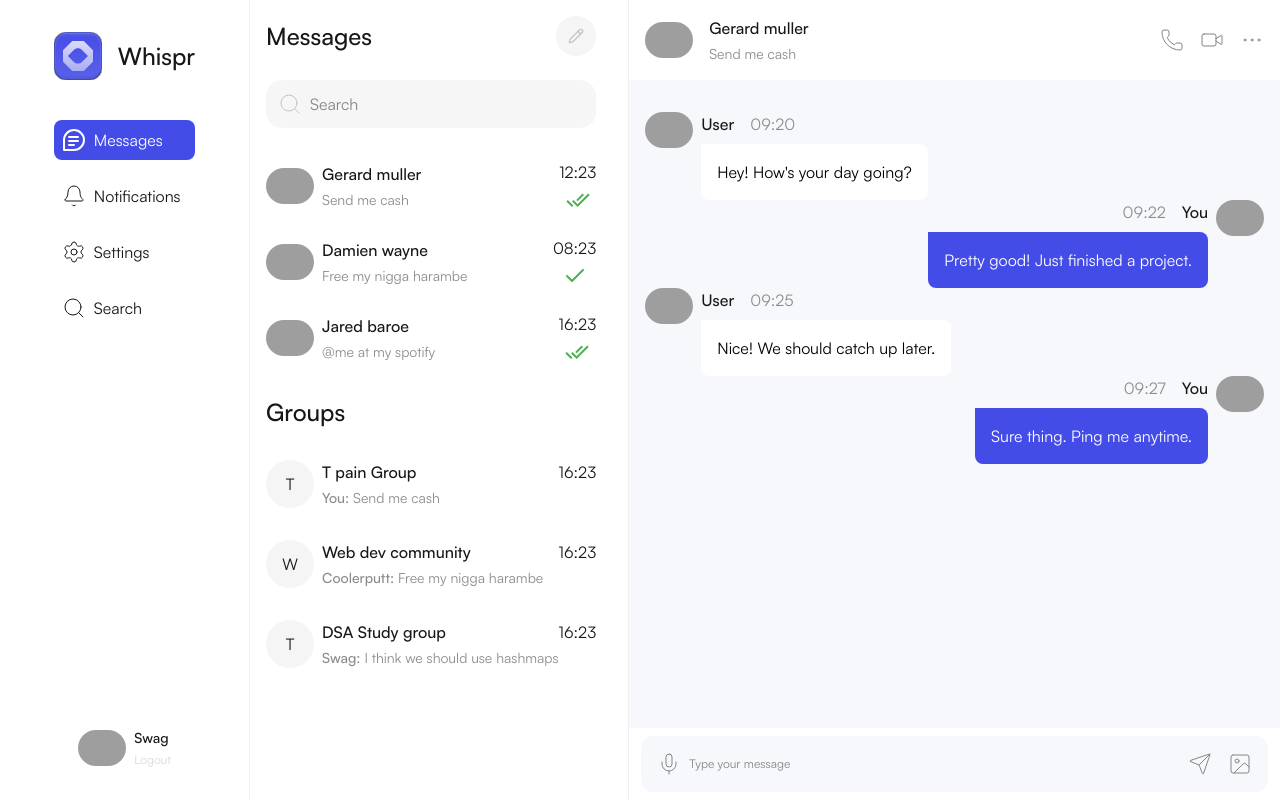
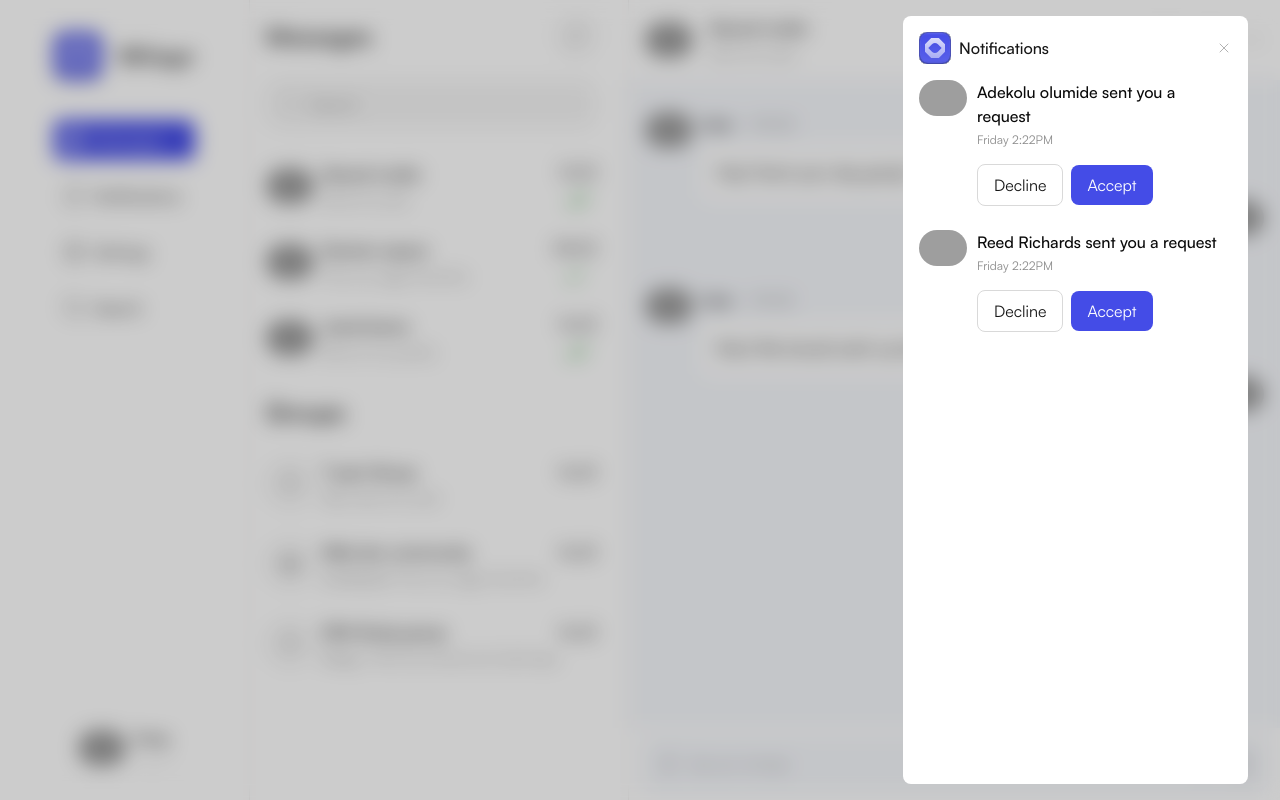
Before and after one commit to Swag-blips/whispr-frontend, a Next.js app in the folder apps/host/: page / in a window 1280 px wide. Both pictures are taken after a click on the element "Notifications". Built offline with nearby package versions, Linux system fonts and the light colour scheme; grey boxes are pictures that could not be loaded.

Commit message:
feat: notifications bar setup

```diff
--- a/apps/host/src/app/components/MessageInput.tsx
+++ b/apps/host/src/app/components/MessageInput.tsx
@@ -4,14 +4,14 @@ import React from "react";
 export const MessageInput = () => {
   return (
     <div className="bg-white absolute bottom-0 py-2 px-3 h-[72px] w-full">
-      <div className="bg-[#F6F8FC] p-4 rounded-xl flex items-center justify-between w-full">
-        <div className="flex items-center gap-2">
+      <div className="bg-[#F6F8FC] p-4 rounded-xl flex items-center w-full">
+        <div className="flex flex-1 items-center gap-2">
           <Mic color="#868686" strokeWidth={1} />
 
           <input
             type="text"
             placeholder="Type your message"
-            className="text-xs text-[#868686] placeholder:text-[#868686]"
+            className="text-xs w-full text-[#868686] outline-none placeholder:text-[#868686]"
           />
         </div>
 
--- /dev/null
+++ b/apps/host/src/app/components/Notifications.tsx
@@ -0,0 +1,91 @@
+import React from "react";
+import Logo from "../../../public/Logo.svg";
+import { X } from "lucide-react";
+import { Search as SearchIcon } from "lucide-react";
+import { NavState } from "./SidebarNav";
+import Image from "next/image";
+type Props = {
+  setOpen: (state: NavState) => void;
+};
+
+export const Notifications = ({ setOpen }: Props) => {
+  return (
+    <div className="fixed inset-0 bg-black/20 py-4 backdrop-blur-[10px] pr-8  top-0 z-50">
+      <div className="bg-white h-full w-[345px] ml-auto rounded-lg">
+        <div className="flex items-center px-4 py-4 justify-between">
+          <div className="flex items-center gap-2">
+            <Image src={Logo} alt="logo" width={32} height={32} />
+            <h2 className="font-medium">Notifications</h2>
+          </div>
+
+          <X
+            strokeWidth={1}
+            color="#8C8C8C"
+            size={16}
+            className="cursor-pointer"
+            onClick={() => setOpen(null)}
+          />
+        </div>
+
+        <div className="flex flex-col mx-4 gap-6">
+          <div className="flex items-start gap-2.5">
+            <Image
+              width={48}
+              height={48}
+              src="https://randomuser.me/api/portraits/med/men/75.jpg"
+              alt="user"
+              className="rounded-full"
+            />
+
+            <div className="flex flex-col gap-4">
+              <div className="flex flex-col gap-1">
+                <p className="text-[#0A0A0A] font-medium ">
+                  Adekolu olumide sent you a request
+                </p>
+                <p className="text-[#8C8C8C] font-normal text-xs">
+                  Friday 2:22PM
+                </p>
+              </div>
+              <div className="flex items-center gap-2 ">
+                <button className="border rounded-lg border-[#D9D9D9] px-4 py-2">
+                  Decline
+                </button>
+                <button className="bg-[#444CE7] text-white px-4 py-2 rounded-lg">
+                  Accept
+                </button>
+              </div>
+            </div>
+          </div>
+          <div className="flex items-start gap-2.5">
+            <Image
+              width={48}
+              height={48}
+              src="https://randomuser.me/api/portraits/med/men/35.jpg"
+              alt="user"
+              className="rounded-full"
+            />
+
+            <div className="flex flex-col gap-4">
+              <div className="flex flex-col gap-1">
+                <p className="text-[#0A0A0A] font-medium ">
+                  Reed Richards sent you a request
+                </p>
+                <p className="text-[#8C8C8C] font-normal text-xs">
+                  Friday 2:22PM
+                </p>
+              </div>
+              <div className="flex items-center gap-2 ">
+                <button className="border cursor-pointer rounded-lg border-[#D9D9D9] px-4 py-2">
+                  Decline
+                </button>
+                <button className="bg-[#444CE7] cursor-pointer text-white px-4 py-2 rounded-lg">
+                  Accept
+                </button>
+              </div>
+            </div>
+          </div>
+        </div>
+      </div>
+    </div>
+  );
+};
--- /dev/null
+++ b/apps/host/src/app/components/Search.tsx
@@ -0,0 +1,41 @@
+import Image from "next/image";
+import Logo from "../../../public/Logo.svg";
+import { X } from "lucide-react";
+import { Search as SearchIcon } from "lucide-react";
+import { NavState } from "./SidebarNav";
+
+type Props = {
+  setOpen: (state: NavState) => void;
+};
+export const Search = ({ setOpen }: Props) => {
+  return (
+    <div className="fixed inset-0 bg-black/20 py-4 backdrop-blur-[10px] pr-8  top-0 z-50">
+      <div className="bg-white h-full w-[345px] ml-auto rounded-lg">
+        <div className="flex items-center px-4 py-4 justify-between">
+          <div className="flex items-center gap-2">
+            <Image src={Logo} alt="logo" width={32} height={32} />
+            <h2 className="font-medium">Search</h2>
+          </div>
+
+          <X
+            strokeWidth={1}
+            color="#8C8C8C"
+            size={16}
+            className="cursor-pointer"
+            onClick={() => setOpen(null)}
+          />
+        </div>
+
+        <div className="bg-[#F6F6F6] flex items-center gap-2 mx-4 py-3 pl-3 rounded-lg">
+          <SearchIcon color="#C4C4C4" className="cursor-pointer" />
+
+          <input
+            type="text"
+            placeholder="search"
+            className="placeholder:text-[#C4C4C4] text-black w-full outline-none"
+          />
+        </div>
+      </div>
+    </div>
+  );
+};
--- a/apps/host/src/app/components/Sidebar.tsx
+++ b/apps/host/src/app/components/Sidebar.tsx
@@ -1,9 +1,7 @@
 import Image from "next/image";
 import React from "react";
 import Logo from "../../../public/Logo.svg";
-
-import { Bell, Search, Settings } from "lucide-react";
-import { Messages } from "./icons";
+import SidebarNav from "./SidebarNav";
 
 export const Sidebar = () => {
   return (
@@ -13,25 +11,7 @@ export const Sidebar = () => {
           <Image src={Logo} alt="logo" />
           <p className="text-2xl font-medium">Whispr</p>
         </div>
-
-        <nav className="flex flex-col gap-4">
-          <div className="flex curosr-pointer items-center gap-2 bg-[#444CE7] py-2 px-2 rounded-lg text-white">
-            <Messages />
-            Messages
-          </div>
-          <div className="flex cursor-pointer items-center py-2 px-2 gap-2">
-            <Bell strokeWidth={1} />
-            Notifications
-          </div>
-          <div className="flex cursor-pointer py-2 px-2 items-center gap-2">
-            <Settings strokeWidth={1} />
-            Settings
-          </div>
-          <div className="flex cursor-pointer py-2 px-2 items-center gap-2">
-            <Search strokeWidth={1} />
-            Search
-          </div>
-        </nav>
+        <SidebarNav />
       </div>
 
       <div className="flex items-center gap-2">
--- /dev/null
+++ b/apps/host/src/app/components/SidebarNav.tsx
@@ -0,0 +1,39 @@
+"use client";
+import { Bell, Search, Settings } from "lucide-react";
+import { Messages } from "./icons";
+import { useState } from "react";
+import { Search as SearchComponent } from "./Search";
+import { Notifications } from "./Notifications";
+
+export type NavState = "Notifications" | "Search" | null;
+export default function SidebarNav() {
+  const [open, setOpen] = useState<NavState>(null);
+  return (
+    <nav className="flex flex-col gap-4">
+      {open === "Search" && <SearchComponent setOpen={setOpen} />}
+      {open === "Notifications" && <Notifications setOpen={setOpen} />}
+      <div className="flex curosr-pointer items-center gap-2 bg-[#444CE7] py-2 px-2 rounded-lg text-white">
+        <Messages />
+        Messages
+      </div>
+      <div
+        onClick={() => setOpen("Notifications")}
+        className="flex cursor-pointer items-center py-2 px-2 gap-2"
+      >
+        <Bell strokeWidth={1} />
+        Notifications
+      </div>
+      <div className="flex cursor-pointer py-2 px-2 items-center gap-2">
+        <Settings strokeWidth={1} />
+        Settings
+      </div>
+      <div
+        onClick={() => setOpen("Search")}
+        className="flex cursor-pointer py-2 px-2 items-center gap-2"
+      >
+        <Search strokeWidth={1} />
+        Search
+      </div>
+    </nav>
+  );
+}
```
